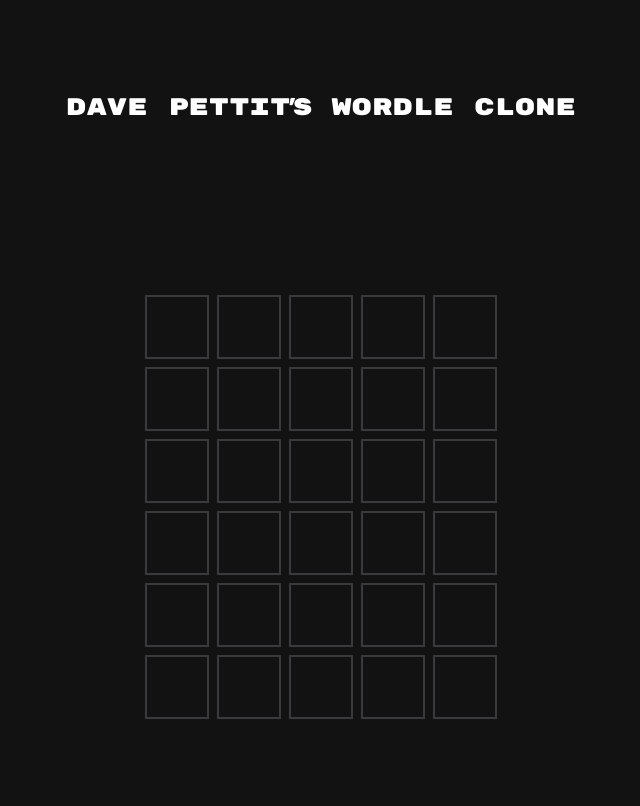
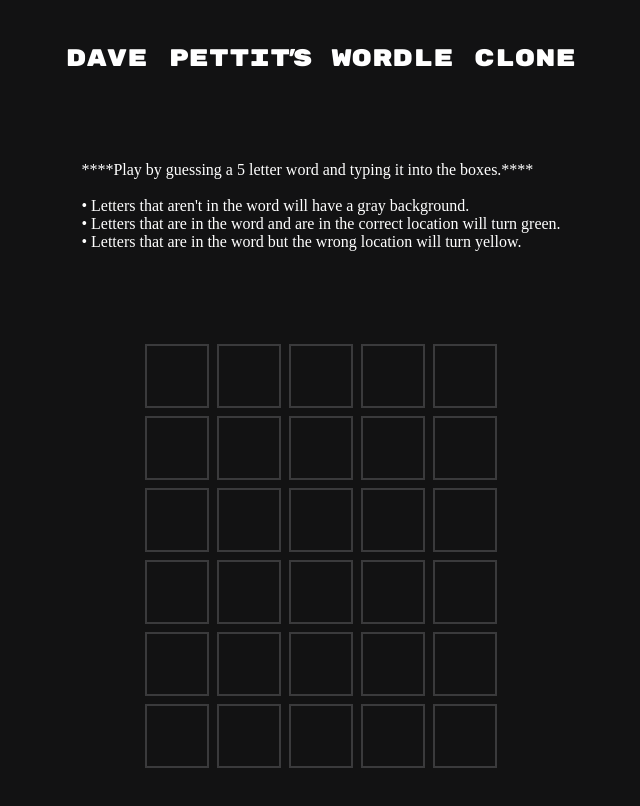
Before and after one commit to Dkpettit/wordle, a plain HTML site: page index.html in a window 1280 px wide. Shown: the whole page, without its empty margins (319-959 px from the left). Drawn offline with Linux system fonts and the light colour scheme.

Commit message:
Added instructions

```diff
--- a/index.html
+++ b/index.html
@@ -10,6 +10,11 @@
 
     <div id="gameContainer">
         <header>Dave Pettit's Wordle Clone</header>
+        <p class="instructions">****Play by guessing a 5 letter word and typing it into the boxes.****<br>
+            <br> &#8226; Letters that aren't in the word will have a gray background.
+            <br> &#8226; Letters that are in the word and are in the correct location will turn green.
+            <br>&#8226; Letters that are in the word but the wrong location will turn yellow.
+        </p>
     </div>
     <script src="./src/js/index.js"></script>
 </body>
--- a/src/css/styles.css
+++ b/src/css/styles.css
@@ -9,7 +9,7 @@
 
 body {
     background: var(--bgcolor);
-
+    color: #fff;
 }
 header{
     color: #fff;
```
